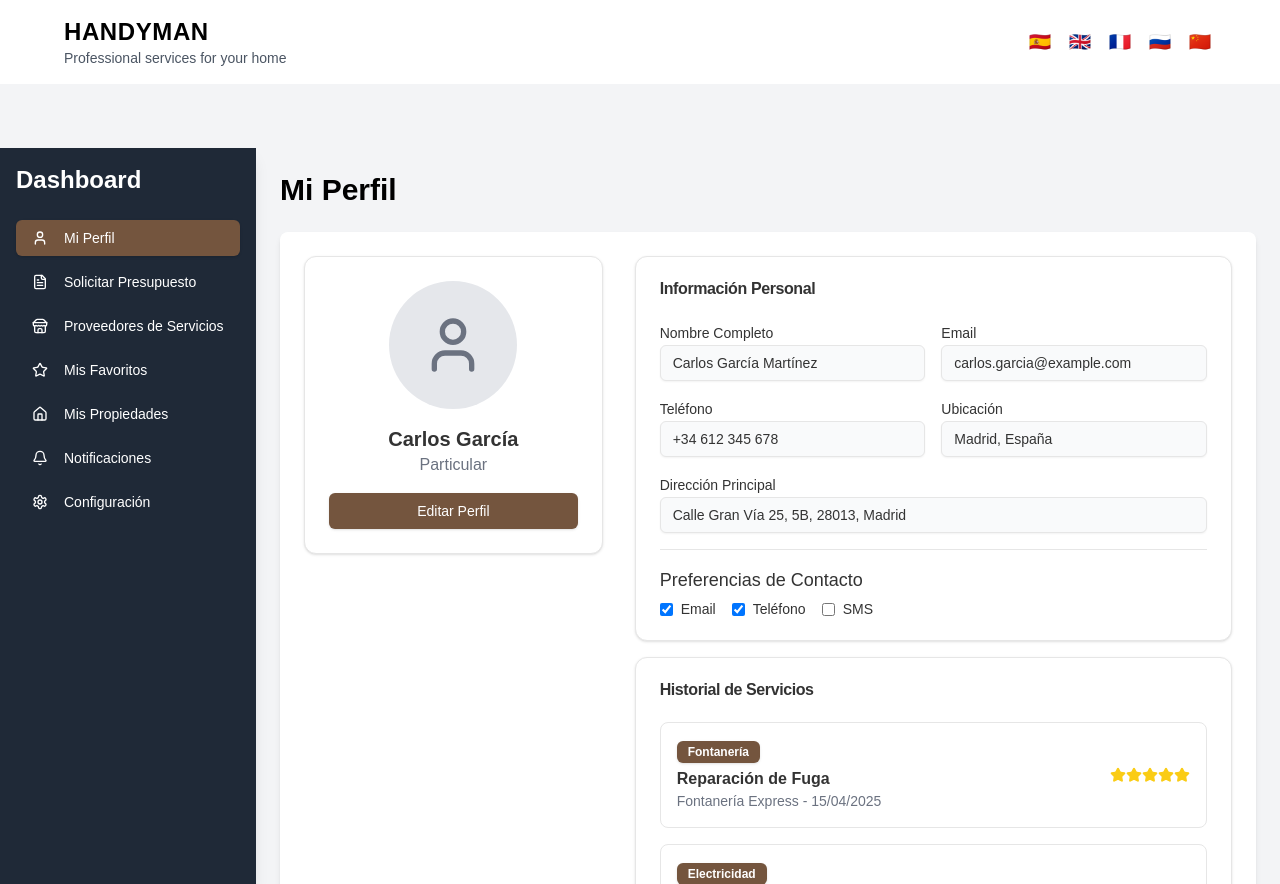
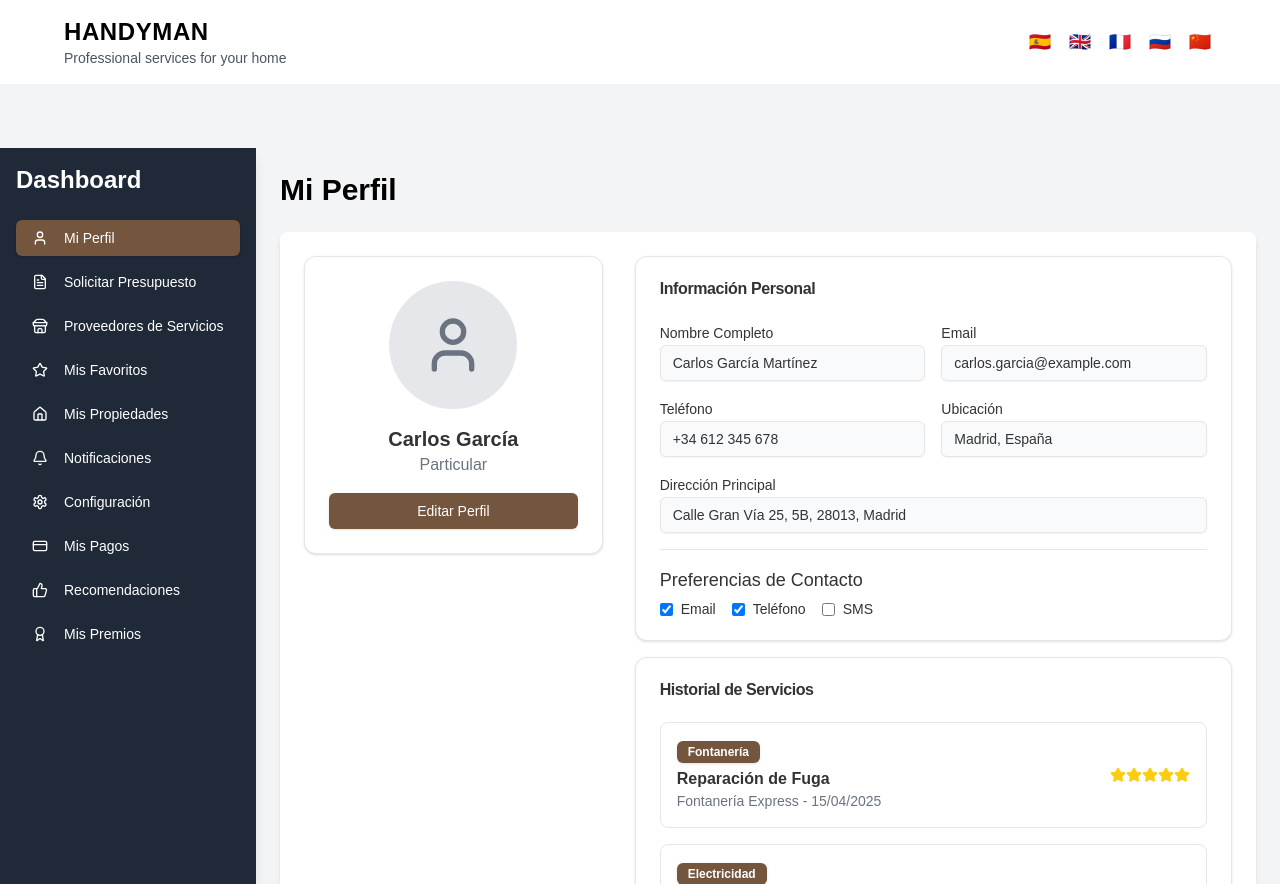
Before and after one commit to Hubit85/HubitApp, a Next.js app: page /particular in a window 1280 px wide. Built offline with nearby package versions, Linux system fonts and the light colour scheme.

Commit message:
refactor(layout): Finalize Header component updates

```diff
--- a/src/components/layout/SidebarFincas.tsx
+++ b/src/components/layout/SidebarFincas.tsx
@@ -1,6 +1,6 @@
 import React from "react";
 import { Button } from "@/components/ui/button";
-import { MapPin, Calendar, ClipboardList, Building, Wrench } from "lucide-react";
+import { MapPin, Calendar, ClipboardList, Building, Wrench, User, ThumbsUp, Award, CreditCard } from "lucide-react";
 
 interface SidebarFincasProps {
   activeTab: string;
@@ -53,6 +53,38 @@ export function SidebarFincas({ activeTab, setActiveTab }: SidebarFincasProps) {
             <ClipboardList className="mr-2 h-5 w-5" />
             Temas Pendientes
           </Button>
+          <Button
+            variant={activeTab === "usuarios" ? "default" : "ghost"}
+            className="w-full justify-start"
+            onClick={() => setActiveTab("usuarios")}
+          >
+            <User className="mr-2 h-5 w-5" />
+            Usuarios
+          </Button>
+          <Button
+            variant={activeTab === "aprobaciones" ? "default" : "ghost"}
+            className="w-full justify-start"
+            onClick={() => setActiveTab("aprobaciones")}
+          >
+            <ThumbsUp className="mr-2 h-5 w-5" />
+            Aprobaciones
+          </Button>
+          <Button
+            variant={activeTab === "premios" ? "default" : "ghost"}
+            className="w-full justify-start"
+            onClick={() => setActiveTab("premios")}
+          >
+            <Award className="mr-2 h-5 w-5" />
+            Premios
+          </Button>
+          <Button
+            variant={activeTab === "pagos" ? "default" : "ghost"}
+            className="w-full justify-start"
+            onClick={() => setActiveTab("pagos")}
+          >
+            <CreditCard className="mr-2 h-5 w-5" />
+            Pagos
+          </Button>
         </nav>
       </div>
     </div>
--- a/src/components/layout/SidebarParticular.tsx
+++ b/src/components/layout/SidebarParticular.tsx
@@ -1,7 +1,6 @@
-
 import React from "react";
 import { Button } from "@/components/ui/button";
-import { User, FileText, Store, Star, Home, Settings, Bell } from "lucide-react";
+import { User, FileText, Store, Star, Home, Settings, Bell, CreditCard, ThumbsUp, Award } from "lucide-react";
 
 interface SidebarParticularProps {
   activeTab: string;
@@ -70,6 +69,30 @@ export function SidebarParticular({ activeTab, setActiveTab }: SidebarParticular
             <Settings className="mr-2 h-5 w-5" />
             Configuración
           </Button>
+          <Button
+            variant={activeTab === "pagos" ? "default" : "ghost"}
+            className="w-full justify-start"
+            onClick={() => setActiveTab("pagos")}
+          >
+            <CreditCard className="mr-2 h-5 w-5" />
+            Mis Pagos
+          </Button>
+          <Button
+            variant={activeTab === "recomendaciones" ? "default" : "ghost"}
+            className="w-full justify-start"
+            onClick={() => setActiveTab("recomendaciones")}
+          >
+            <ThumbsUp className="mr-2 h-5 w-5" />
+            Recomendaciones
+          </Button>
+          <Button
+            variant={activeTab === "premios" ? "default" : "ghost"}
+            className="w-full justify-start"
+            onClick={() => setActiveTab("premios")}
+          >
+            <Award className="mr-2 h-5 w-5" />
+            Mis Premios
+          </Button>
         </nav>
       </div>
     </div>
--- a/src/pages/community-member/index.tsx
+++ b/src/pages/community-member/index.tsx
@@ -22,7 +22,10 @@ import {
   Paintbrush,
   Hammer,
   Construction,
-  Home
+  Home,
+  ThumbsUp,
+  Award,
+  CreditCard
 } from 'lucide-react';
 import { useLanguage } from "@/contexts/LanguageContext";
 import { Header } from "@/components/layout/Header";
@@ -163,6 +166,30 @@ export default function CommunityMemberDashboard() {
               >
                 <ShoppingBag className='mr-2 h-5 w-5' />
                 {t('prepareBid')}
+              </Button>
+              <Button
+                variant={activeTab === 'valoraciones' ? 'default' : 'ghost'}
+                className='w-full justify-start'
+                onClick={() => setActiveTab('valoraciones')}
+              >
+                <ThumbsUp className='mr-2 h-5 w-5' />
+                {t('serviceRatings')}
+              </Button>
+              <Button
+                variant={activeTab === 'mejores' ? 'default' : 'ghost'}
+                className='w-full justify-start'
+                onClick={() => setActiveTab('mejores')}
+              >
+                <Award className='mr-2 h-5 w-5' />
+                {t('bestRated')}
+              </Button>
+              <Button
+                variant={activeTab === 'cuenta' ? 'default' : 'ghost'}
+                className='w-full justify-start'
+                onClick={() => setActiveTab('cuenta')}
+              >
+                <CreditCard className='mr-2 h-5 w-5' />
+                {t('myAccount')}
               </Button>
             </nav>
           </div>
--- a/src/pages/particular/index.tsx
+++ b/src/pages/particular/index.tsx
@@ -1,4 +1,3 @@
-
 import React, { useState } from "react";
 import Head from "next/head";
 import { Card, CardContent, CardHeader, CardTitle } from "@/components/ui/card";
@@ -22,7 +21,10 @@ import {
   Paintbrush,
   Hammer,
   Construction,
-  Search
+  Search,
+  CreditCard,
+  ThumbsUp,
+  Award
 } from 'lucide-react';
 import { useLanguage } from "@/contexts/LanguageContext";
 import { Header } from "@/components/layout/Header";
--- a/src/pages/service-provider/dashboard.tsx
+++ b/src/pages/service-provider/dashboard.tsx
@@ -3,7 +3,7 @@ import Head from "next/head";
 import { Card, CardContent, CardHeader, CardTitle } from "@/components/ui/card";
 import { Badge } from "@/components/ui/badge";
 import { Button } from "@/components/ui/button";
-import { Wrench, Zap, Paintbrush, Grid, Droplet, Thermometer, Home, Lock, Hammer, Trees, Truck, Wifi, Calendar, ClipboardList, Building, MapPin, Shovel, Construction, Brush, Sparkles, Palette, Leaf, Gem, Tv, Key, Package, Scissors, Utensils } from 'lucide-react';
+import { Wrench, Zap, Paintbrush, Grid, Droplet, Thermometer, Home, Lock, Hammer, Trees, Truck, Wifi, Calendar, ClipboardList, Building, MapPin, Shovel, Construction, Brush, Sparkles, Palette, Leaf, Gem, Tv, Key, Package, Scissors, Utensils, User, CreditCard } from 'lucide-react';
 import { useLanguage } from "@/contexts/LanguageContext";
 import { Header } from "@/components/layout/Header";
 import { useRouter } from "next/router";
@@ -477,6 +477,14 @@ export default function ServiceProviderDashboard() {
                 {t('overview')}
               </Button>
               <Button
+                variant={activeTab === 'cuenta' ? 'default' : 'ghost'}
+                className='w-full justify-start'
+                onClick={() => setActiveTab('cuenta')}
+              >
+                <User className='mr-2 h-5 w-5' />
+                {t('myAccount')}
+              </Button>
+              <Button
                 variant={activeTab === 'plumbing' ? 'default' : 'ghost'}
                 className='w-full justify-start'
                 onClick={() => setActiveTab('plumbing')}
```
